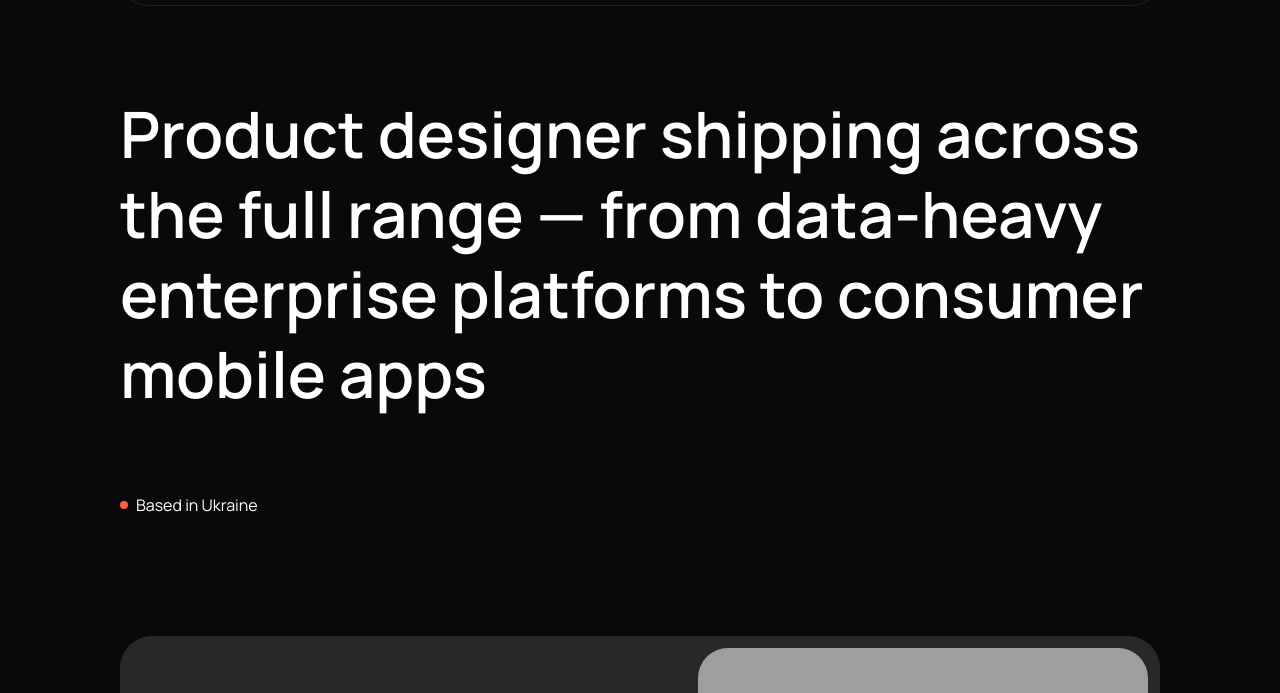
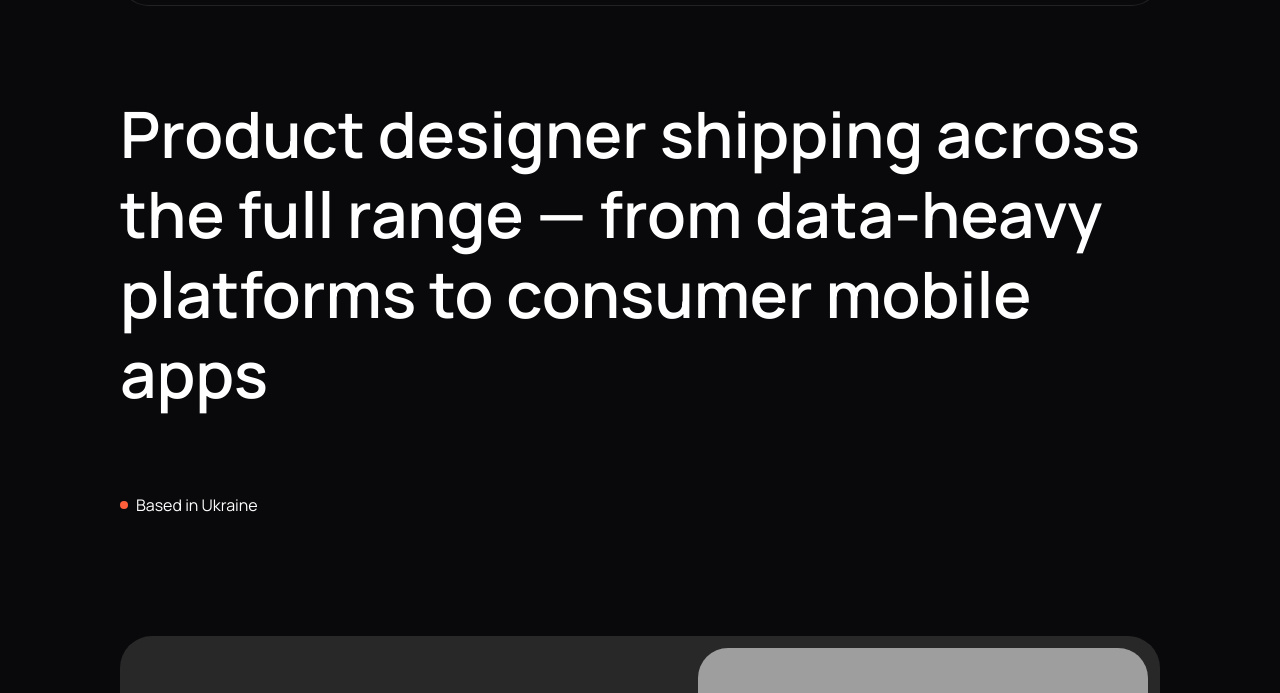
Before and after one commit to ibelk/iryna-portfolio, an Astro site: page / in a window 1280 px wide. Shown: the part 66-759 px from the top of the page. Built offline with nearby package versions, Linux system fonts and the light colour scheme; Astro itself is replaced by a stand-in of ours; grey boxes are pictures that could not be loaded.

Commit message:
Update hero headline copy
Drop "enterprise" from "data-heavy enterprise platforms" per the latest
Figma edit.

```diff
--- a/src/pages/index.astro
+++ b/src/pages/index.astro
@@ -22,7 +22,7 @@ const posts = (await getCollection('posts')).sort(byOrder).slice(0, 2);
 
   <main>
     <Hero
-      headline="Product designer shipping across the full range — from data-heavy enterprise platforms to consumer mobile apps"
+      headline="Product designer shipping across the full range — from data-heavy platforms to consumer mobile apps"
       location="Based in Ukraine"
     />
 
```
